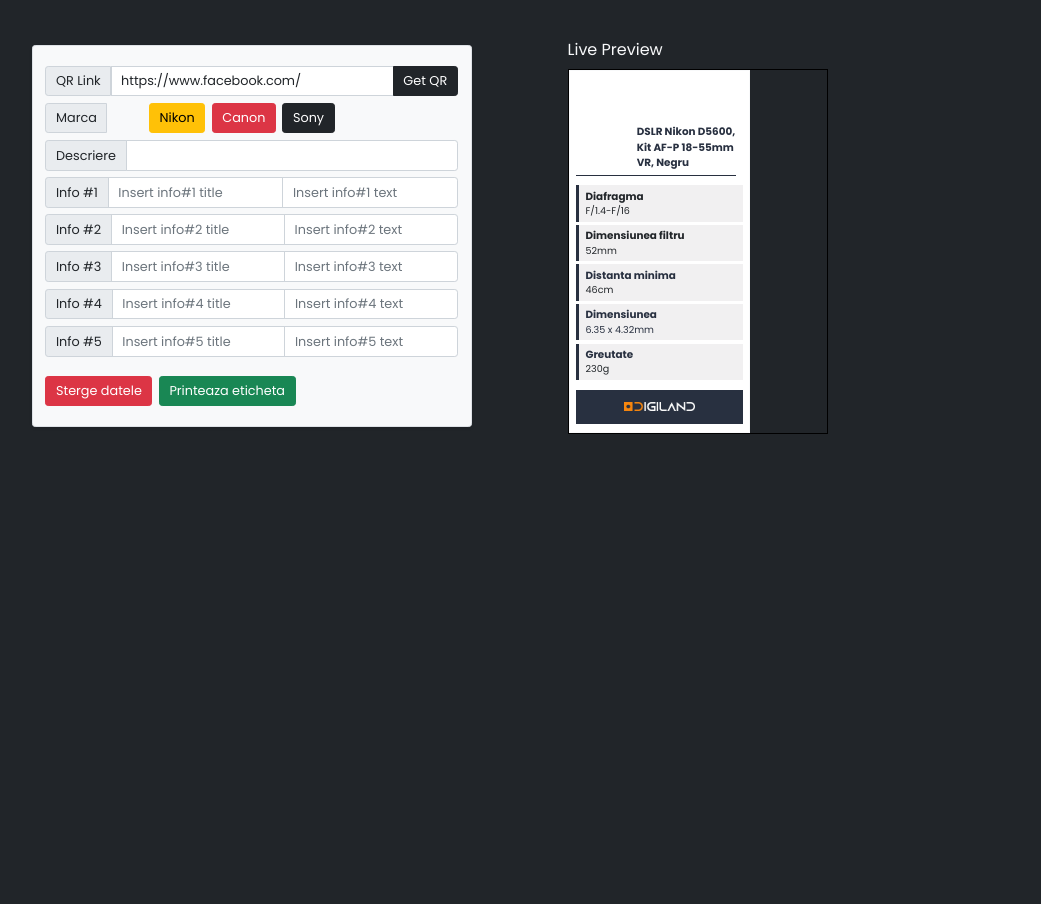
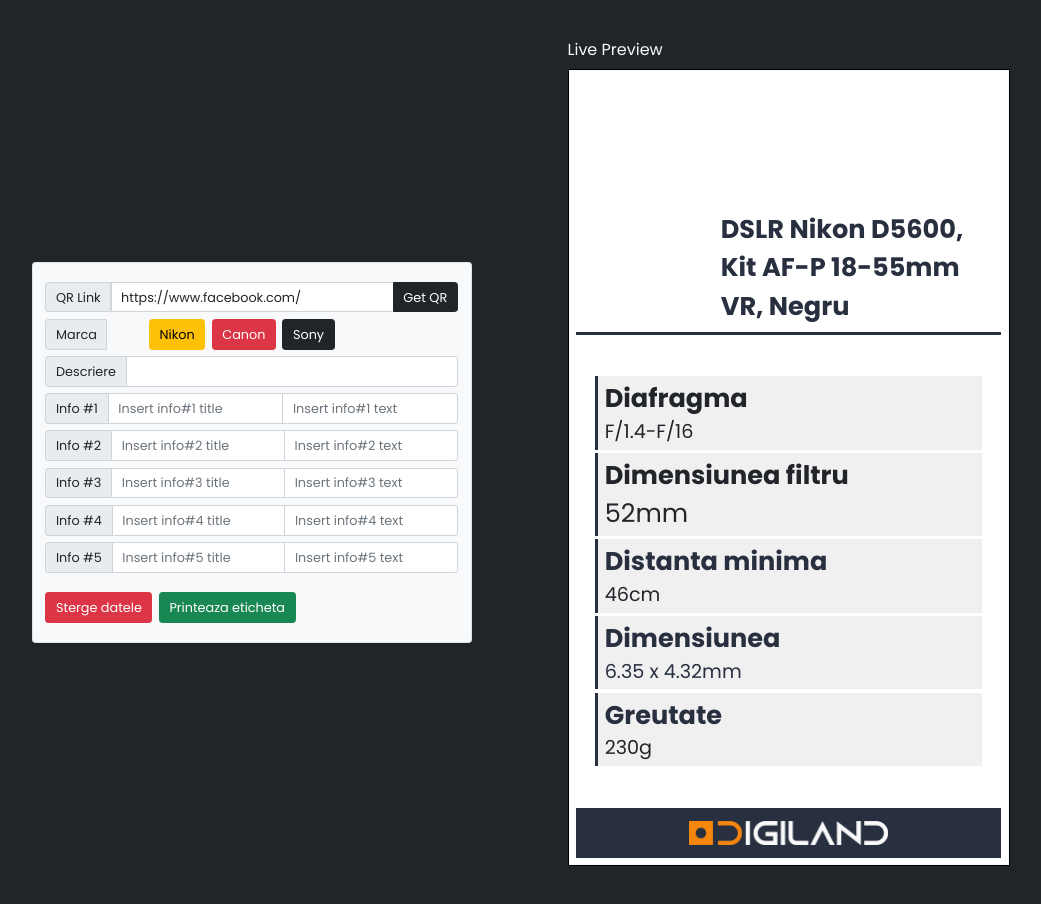
Before and after one commit to AlexCruceru2112/etichete, a website: page index.html in a window 1280 px wide. Shown: the whole page, without its empty margins (210-1251 px from the left). Before the commit the page ends 800 px from the top, so only its background shows below. Drawn offline with nearby package versions, Linux system fonts and the light colour scheme.

Commit message:
Update index.html

```diff
--- a/index.html
+++ b/index.html
@@ -171,13 +171,13 @@
           <div
             class="p-2 border border-light border-2"
             id="eticheta"
-            style="width: 226.77px; height: 453.54px; background-color: #fff"
+            style="width: 550px; height: 994px; background-color: #fff"
           >
             <div
               class="mb-2"
               style="
-                width: 50px;
-                height: 50px;
+                width: 150px;
+                height: 150px;
                 position: relative;
                 float: right;
               "
@@ -186,21 +186,25 @@
 
             <!--qr & descriere div-->
             <div
-              class="d-flex align-items-center justify-content-between pb-1"
-              style="border-bottom: 2px solid #283040ff; width: 200px"
+              class="d-flex align-items-center justify-content-between p-2"
+              style="
+                border-bottom: 4px solid #283040ff;
+                width: 100%;
+                padding-bottom: 100px;
+              "
             >
               <!--qr div-->
-              <canvas id="qrcode" style="width: 60px; height: 60px"></canvas>
+              <canvas id="qrcode" style="width: 125px; height: 125px"></canvas>
 
               <!--descriere div-->
               <div
-                class="ms-3"
+                class="ms-5"
                 id="previewNume"
                 style="
                   text-align: left;
                   color: #283040ff;
                   word-wrap: break-all;
-                  font-size: 13px;
+                  font-size: 32px;
                   font-weight: 700;
                 "
               >
@@ -209,18 +213,18 @@
             </div>
 
             <!--lista div-->
-            <div class="d-flex flex-column my-2">
+            <div class="d-flex flex-column my-4 p-4">
               <!--col div-->
               <div class="d-flex my-1" style="background-color: #241c1f10">
                 <div style="background-color: #283040ff; width: 4px"></div>
                 <div
                   class="d-flex flex-column ms-1 p-1"
-                  style="font-size: 13px"
+                  style="font-size: 32px"
                 >
                   <div id="prevInfo1Title" style="font-weight: 700">
                     Diafragma
                   </div>
-                  <div id="prevInfo1Text" style="font-size: 12px">
+                  <div id="prevInfo1Text" style="font-size: 24px">
                     F/1.4-F/16
                   </div>
                 </div>
@@ -230,12 +234,12 @@
                 <div style="background-color: #283040ff; width: 4px"></div>
                 <div
                   class="d-flex flex-column ms-1 p-1"
-                  style="font-size: 13px"
+                  style="font-size: 32px"
                 >
                   <div id="prevInfo2Title" style="font-weight: 700">
                     Dimensiunea filtru
                   </div>
-                  <div id="prevInfo2Text" style="font-size: 12px">52mm</div>
+                  <div id="prevInfo2Text" style="font-size: 24pxx">52mm</div>
                 </div>
               </div>
               <!--col div-->
@@ -243,7 +247,7 @@
                 <div style="background-color: #283040ff; width: 4px"></div>
                 <div
                   class="d-flex flex-column ms-1 p-1"
-                  style="font-size: 13px"
+                  style="font-size: 32px"
                 >
                   <div
                     id="prevInfo3Title"
@@ -251,7 +255,7 @@
                   >
                     Distanta minima
                   </div>
-                  <div id="prevInfo3Text" style="font-size: 12px">46cm</div>
+                  <div id="prevInfo3Text" style="font-size: 24px">46cm</div>
                 </div>
               </div>
               <!--col div-->
@@ -259,7 +263,7 @@
                 <div style="background-color: #283040ff; width: 4px"></div>
                 <div
                   class="d-flex flex-column ms-1 p-1"
-                  style="color: #283040ff; font-size: 13px"
+                  style="color: #283040ff; font-size: 32px"
                 >
                   <div
                     id="prevInfo4Title"
@@ -267,7 +271,7 @@
                   >
                     Dimensiunea
                   </div>
-                  <div id="prevInfo4Text" style="font-size: 12px">
+                  <div id="prevInfo4Text" style="font-size: 24px">
                     6.35 x 4.32mm
                   </div>
                 </div>
@@ -277,7 +281,7 @@
                 <div style="background-color: #283040ff; width: 4px"></div>
                 <div
                   class="d-flex flex-column ms-1 p-1"
-                  style="font-size: 13px"
+                  style="font-size: 32px"
                 >
                   <div
                     id="prevInfo5Title"
@@ -285,7 +289,7 @@
                   >
                     Greutate
                   </div>
-                  <div id="prevInfo5Text" style="font-size: 12px">230g</div>
+                  <div id="prevInfo5Text" style="font-size: 24px">230g</div>
                 </div>
               </div>
             </div>
```
